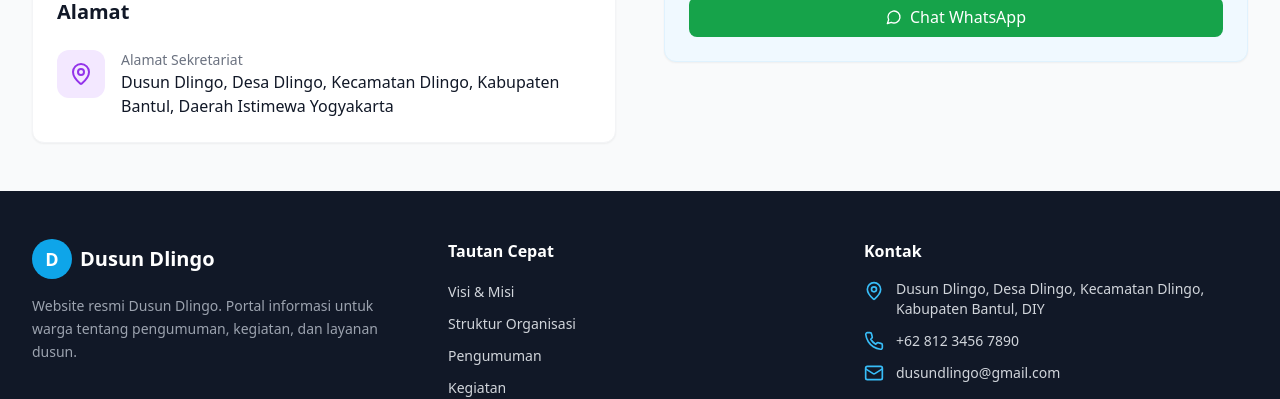
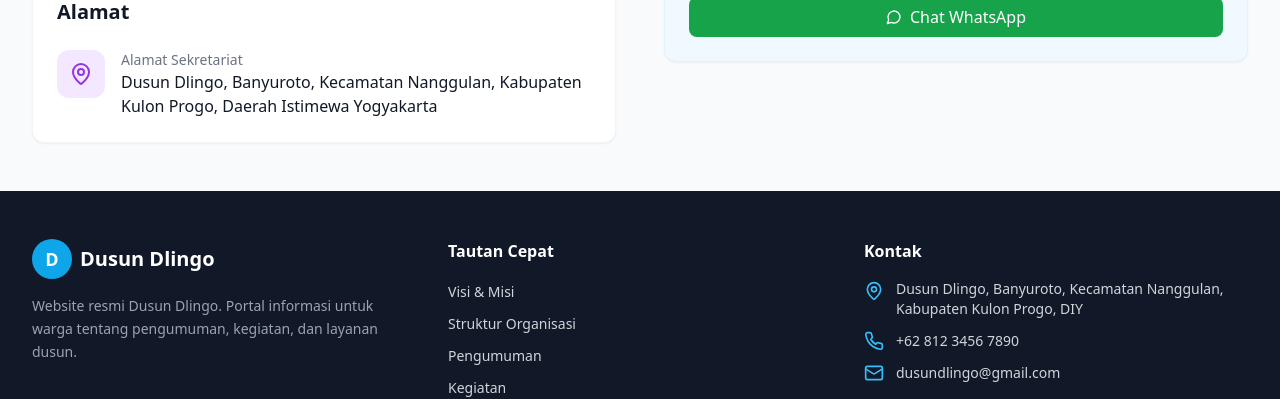
Before and after one commit to dirt14/Web-Padukuhan-Dlingo, a Next.js app: page /kontak in a window 1280 px wide. Shown: the part 807-1206 px from the top of the page. Built offline with nearby package versions, Linux system fonts and the light colour scheme; no server answers; the database is empty.

Commit message:
Update location address from Bantul to Kulon Progo
- Change address from Desa Dlingo, Kecamatan Dlingo, Kabupaten Bantul
- To: Banyuroto, Kecamatan Nanggulan, Kabupaten Kulon Progo
- Update address in contact page, peta page, and footer

```diff
--- a/src/app/(public)/kontak/page.tsx
+++ b/src/app/(public)/kontak/page.tsx
@@ -26,7 +26,7 @@ async function getData() {
 export default async function KontakPage() {
   const { profile, ktMembers } = await getData()
 
-  const defaultAddress = 'Dusun Dlingo, Desa Dlingo, Kecamatan Dlingo, Kabupaten Bantul, Daerah Istimewa Yogyakarta'
+  const defaultAddress = 'Dusun Dlingo, Banyuroto, Kecamatan Nanggulan, Kabupaten Kulon Progo, Daerah Istimewa Yogyakarta'
   const defaultPhone = '+62 812 3456 7890'
   const defaultEmail = 'dusundlingo@gmail.com'
   const defaultMapEmbed = 'https://maps.google.com/maps?q=-7.8063991,110.1834431&hl=en&z=15&output=embed'
--- a/src/app/(public)/profil/peta/page.tsx
+++ b/src/app/(public)/profil/peta/page.tsx
@@ -19,7 +19,7 @@ async function getProfile() {
 export default async function PetaPage() {
   const profile = await getProfile()
 
-  const defaultAddress = 'Dusun Dlingo, Desa Dlingo, Kecamatan Dlingo, Kabupaten Bantul, Daerah Istimewa Yogyakarta'
+  const defaultAddress = 'Dusun Dlingo, Banyuroto, Kecamatan Nanggulan, Kabupaten Kulon Progo, Daerah Istimewa Yogyakarta'
   const defaultMapEmbed = 'https://maps.google.com/maps?q=-7.8063991,110.1834431&hl=en&z=15&output=embed'
 
   const address = profile?.address || defaultAddress
--- a/src/components/Footer.tsx
+++ b/src/components/Footer.tsx
@@ -59,7 +59,7 @@ export default function Footer() {
             <ul className="space-y-3">
               <li className="flex items-start space-x-3">
                 <MapPin className="h-5 w-5 text-primary-400 mt-0.5 flex-shrink-0" />
-                <span className="text-sm">Dusun Dlingo, Desa Dlingo, Kecamatan Dlingo, Kabupaten Bantul, DIY</span>
+                <span className="text-sm">Dusun Dlingo, Banyuroto, Kecamatan Nanggulan, Kabupaten Kulon Progo, DIY</span>
               </li>
               <li className="flex items-center space-x-3">
                 <Phone className="h-5 w-5 text-primary-400 flex-shrink-0" />
```
